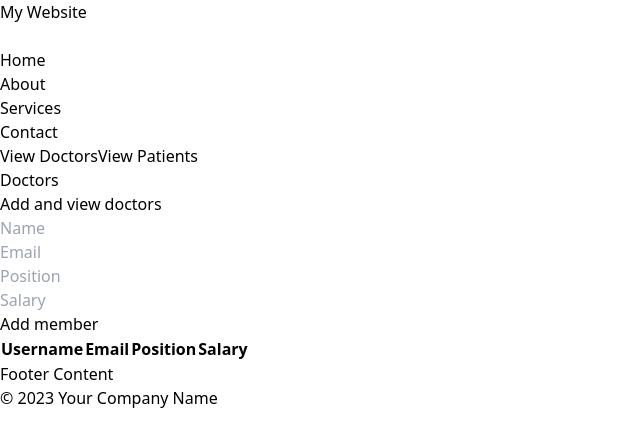
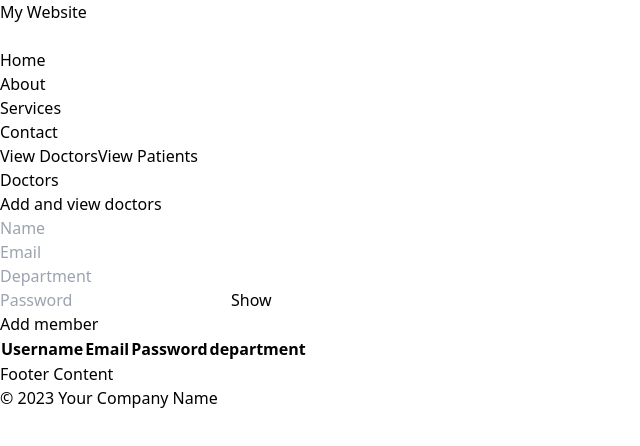
Before and after one commit to GANESHNAYAK23/frontendforhospital, a React (Vite) app: page /admin in a window 1280 px wide. Both pictures are taken after a click on the button "Add Doctors". Shown: the top 446 px of the page, without its empty margins (0-640 px from the left). Built offline with nearby package versions, Linux system fonts and the light colour scheme.

Commit message:
form updated

```diff
--- a/src/components/AddDoct.jsx
+++ b/src/components/AddDoct.jsx
@@ -2,11 +2,13 @@ import React, { useState } from "react";
 
 const AddDoct = () => {
   const [tableItems, setTableItems] = useState([]);
+
   const [formData, setFormData] = useState({
     name: "",
     email: "",
-    position: "",
-    salary: "",
+    department: "",
+    gender: "",
+    phone: "",
   });
 
   const handleInputChange = (e) => {
@@ -19,8 +21,10 @@ const AddDoct = () => {
     setFormData({
       name: "",
       email: "",
-      position: "",
-      salary: "",
+      department: "",
+      password: "",
+      gender: "",
+      phone: "",
     });
   };
 
@@ -29,6 +33,8 @@ const AddDoct = () => {
     updatedTableItems.splice(idx, 1);
     setTableItems(updatedTableItems);
   };
+
+  const [showPassword, setShowPassword] = useState(false);
 
   return (
     <div className="max-w-screen-xl mx-auto px-4 md:px-8">
@@ -63,24 +69,32 @@ const AddDoct = () => {
           <div className="mb-4">
             <input
               type="text"
-              name="position"
-              value={formData.position}
+              name="department"
+              value={formData.department}
               onChange={handleInputChange}
-              placeholder="Position"
+              placeholder="Department"
               className="px-4 py-2 rounded-lg w-full"
               required
             />
           </div>
           <div className="mb-4">
             <input
-              type="text"
-              name="salary"
-              value={formData.salary}
+              type={showPassword ? "text" : "password"}
+              name="password"
+              value={formData.password}
               onChange={handleInputChange}
-              placeholder="Salary"
+              placeholder="Password
+              "
               className="px-4 py-2 rounded-lg w-full"
               required
             />
+            <button
+              type="button"
+              onClick={() => setShowPassword(!showPassword)}
+              className="password-toggle-button"
+            >
+              {showPassword ? "Hide" : "Show"}
+            </button>
           </div>
           <button
             type="button"
@@ -97,8 +111,8 @@ const AddDoct = () => {
             <tr>
               <th className="py-3 px-6">Username</th>
               <th className="py-3 px-6">Email</th>
-              <th className="py-3 px-6">Position</th>
-              <th className="py-3 px-6">Salary</th>
+              <th className="py-3 px-6">Password</th>
+              <th className="py-3 px-6">department</th>
               <th className="py-3 px-6"></th>
             </tr>
           </thead>
@@ -107,8 +121,10 @@ const AddDoct = () => {
               <tr key={idx}>
                 <td className="px-6 py-4 whitespace-nowrap">{item.name}</td>
                 <td className="px-6 py-4 whitespace-nowrap">{item.email}</td>
-                <td className="px-6 py-4 whitespace-nowrap">{item.position}</td>
-                <td className="px-6 py-4 whitespace-nowrap">{item.salary}</td>
+                <td className="px-6 py-4 whitespace-nowrap">{item.password}</td>
+                <td className="px-6 py-4 whitespace-nowrap">
+                  {item.department}
+                </td>
                 <td className="text-right px-6 whitespace-nowrap">
                   <button
                     type="button"
```
